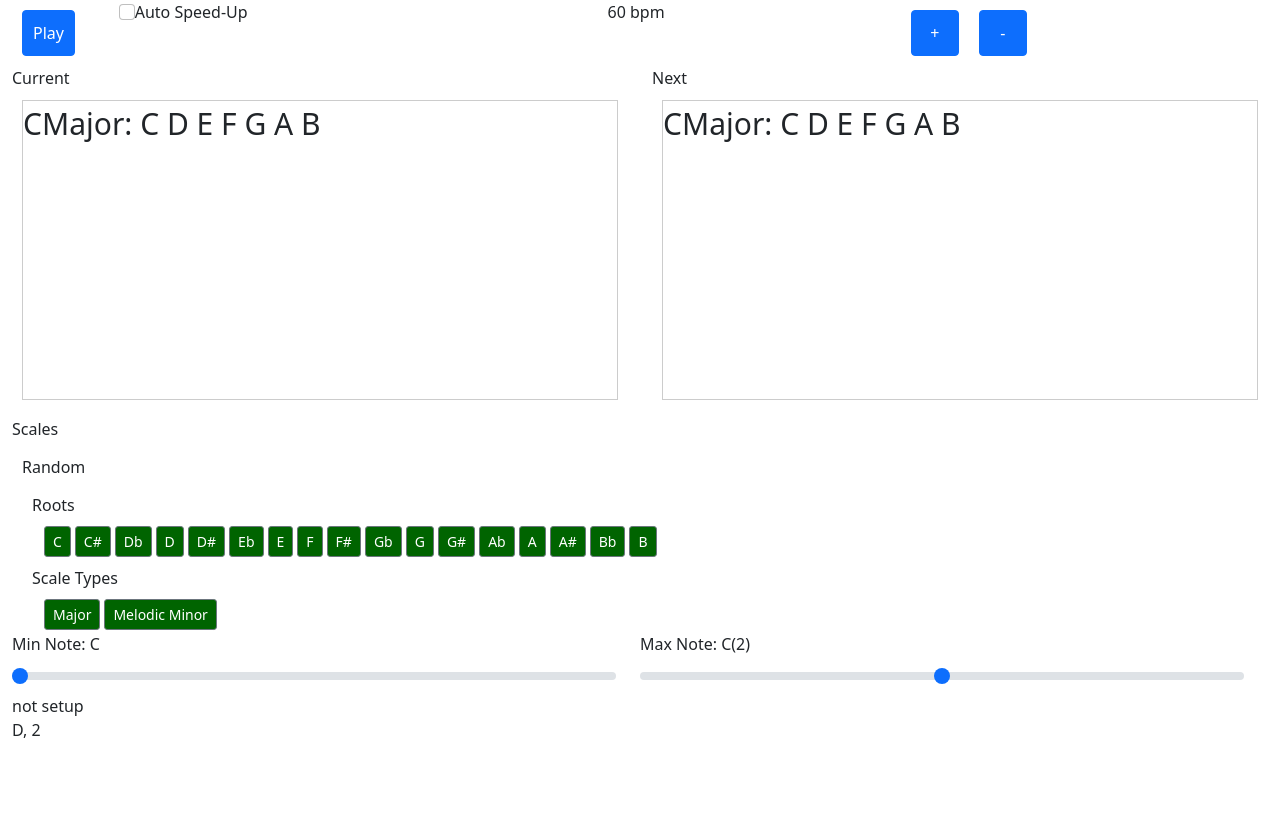
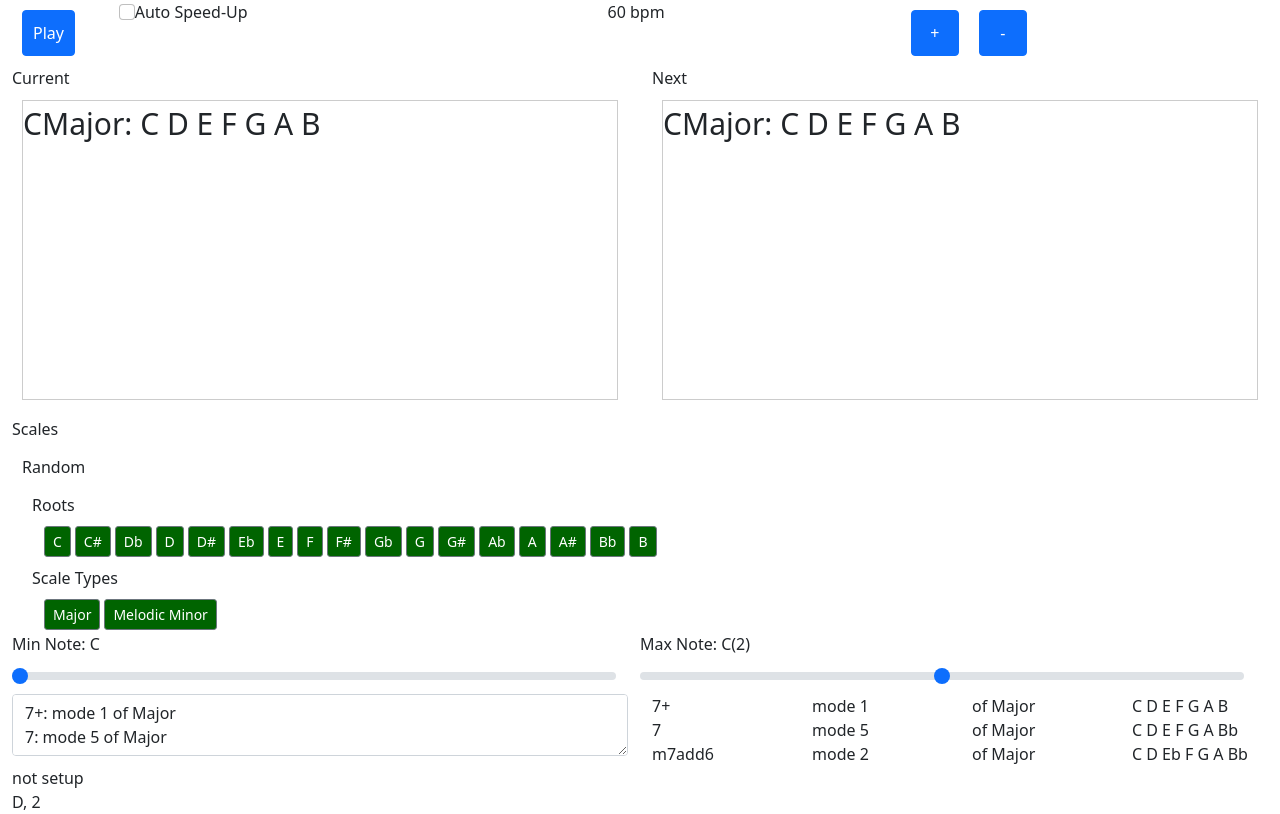
Before and after one commit to colorlessred/scale-practice, a React (Create React App) app: page / in a window 1280 px wide. Built offline with nearby package versions, Linux system fonts and the light colour scheme.

Commit message:
add chord mapping UI

```diff
--- /dev/null
+++ b/src/UI/ChordMappingUI.tsx
@@ -0,0 +1,47 @@
+import { useRef, useState } from "react"
+import { ChordMapping, ChordMappingGlobal } from "../musicEngine/ChordMappingParser"
+
+const DEFAULT_MAPPING_TEXT = `7+: mode 1 of Major
+7: mode 5 of Major
+m7add6: mode 2 of Major`;
+
+export function ChordMappingGlobalUI() {
+    const chordMappingGlobal = useRef<ChordMappingGlobal>(ChordMappingGlobal.parse(DEFAULT_MAPPING_TEXT));
+    const [error, setError] = useState<string>('');
+
+    function onChange(ev: React.ChangeEvent<HTMLTextAreaElement>) {
+        try {
+            const parsed = ChordMappingGlobal.parse(ev.target.value);
+            chordMappingGlobal.current = parsed;
+            setError('');
+        } catch (e) {
+            if (e instanceof Error) {
+                setError(e.message);
+            }
+        }
+    }
+
+    return (<div className="row">
+        <div className="col">
+            <textarea className="form-control" onChange={onChange}>{chordMappingGlobal.current.toString()}</textarea>
+            <div className="col">{error}</div>
+        </div>
+        <div className="col">{chordMappingGlobal.current.mappings.map((chordMapping) => {
+            return <ChordMappingUI chordMapping={chordMapping} />
+        })}</div>
+    </div>)
+}
+
+type ChordMappingUIProps = {
+    chordMapping: ChordMapping;
+}
+
+function ChordMappingUI({ chordMapping }: ChordMappingUIProps) {
+    return (<div className="row">
+        <div className="col">{chordMapping.name}</div>
+        <div className="col">mode {chordMapping.mode}</div>
+        <div className="col">of {chordMapping.baseNoteSet.getName()}</div>
+        <div className="col"> {chordMapping.noteSetMode.toString()}</div>
+    </div>
+    )
+}
--- a/src/UI/ChordScaleSelector.tsx
+++ b/src/UI/ChordScaleSelector.tsx
@@ -1,4 +1,4 @@
-import React, { useRef } from "react";
+import { useRef } from "react";
 import { NoteSet } from "../musicEngine/NoteSet";
 import { ScalePlayer } from "./ScalePlayer";
 // import Types from "./musicEngine/NoteSet"
--- a/src/UI/ScalePlayer.tsx
+++ b/src/UI/ScalePlayer.tsx
@@ -14,6 +14,7 @@ import { PlayButton } from './PlayButton';
 import { Player } from './Player';
 import { RangeUI } from './RangeUI';
 import { SpeedControls } from './SpeedControls';
+import { ChordMappingGlobalUI } from './ChordMappingUI';
 
 export function ScalePlayer() {
     /** notes per minute */
@@ -60,6 +61,7 @@ export function ScalePlayer() {
             <div className="row">
                 <RangeUI range={range} setRange={setRange} />
             </div>
+            <ChordMappingGlobalUI />
             <Clock
                 isPlaying={isPlaying}
                 getNpm={() => { return npm }}
```
Also changed, not shown: 1 other file (tests, documents, lock files or other folders).
